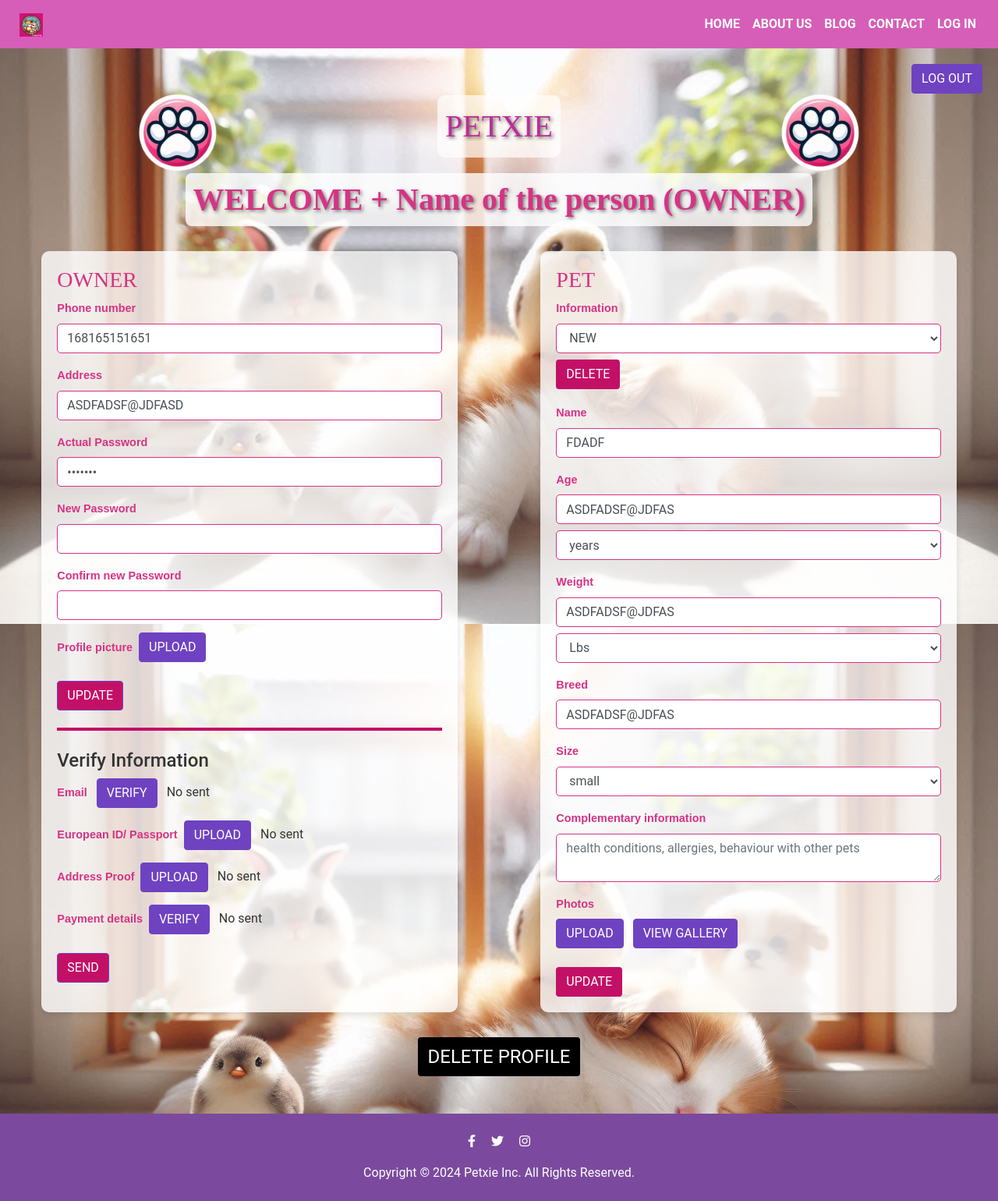
After one commit to SandyJara/PetAppProject, a Spring Boot app: page /updateOwner in a window 1280 px wide. The commit adds this page. Shown: the whole page at 78% size. Run offline with Spring Boot 4, Linux system fonts and the light colour scheme.

Commit message:
2nd page related with the owners added, its the page to be redirected if the user selects update information, i will leave the design like this, with all the fiels and buttons I need for the moment before i start with the back end

```diff
--- a/PetAppSandra/src/main/java/com/project/PetAppSandra/controller/HomeController.java
+++ b/PetAppSandra/src/main/java/com/project/PetAppSandra/controller/HomeController.java
@@ -57,5 +57,14 @@ public class HomeController {
 	        return "petSitter";  //
 	    }
 
+	    @GetMapping("/updateOwner")
+	    public String showUpdateOwnerPage() {
+	        return "updateOwner";  //
+	    }
+
+	    @GetMapping("/updatePetSitter")
+	    public String showUpdatePetSitterPage() {
+	        return "updatePetSitter";  //
+	    }
 
 	}
--- a/PetAppSandra/src/main/resources/static/css/style.css
+++ b/PetAppSandra/src/main/resources/static/css/style.css
@@ -575,6 +575,12 @@ label.profile-label {
     color: #ffffff;
 }
 
+/* Button Styles the blue is for the update profile */
+.profile-btn-blue {
+    float: left !important;
+    margin-left: 0 !important;
+}
+
 .profile-btn-purple:hover {
     background-color: #5a32a3;
     border-color: #5a32a3;
--- a/PetAppSandra/src/main/resources/templates/owner.html
+++ b/PetAppSandra/src/main/resources/templates/owner.html
@@ -68,7 +68,7 @@
             <p>FDGSDFG7</p>
             <p>ADFAFDF</p>
             <p>ADSGADSG ADGADSGADSG</p>
-            <button class="btn profile-btn-purple text-white">Update Information</button>
+            <button class="btn profile-btn-purple text-white" onclick="window.location.href='/updateOwner'">Update Information</button>
         </div>
 
         <!-- Services Section -->
--- a/PetAppSandra/src/main/resources/templates/petSitter.html
+++ b/PetAppSandra/src/main/resources/templates/petSitter.html
@@ -68,7 +68,7 @@
             <p>FDGSDFG7</p>
             <p>ADFAFDF</p>
             <p>ADSGADSG ADGADSGADSG</p>
-            <button class="btn profile-btn-purple text-white">Update Information</button>
+            <button class="btn profile-btn-purple text-white" onclick="window.location.href='/updatePetSitter'">Update Information</button>
         </div>
 
         <!-- Services Section -->
--- /dev/null
+++ b/PetAppSandra/src/main/resources/templates/updateOwner.html
@@ -0,0 +1,206 @@
+<!DOCTYPE html>
+<html lang="en">
+<head>
+    <meta charset="UTF-8">
+    <meta name="viewport" content="width=device-width, initial-scale=1.0">
+    <title>Update Profile: Owner - Petxie</title>
+    <!-- Bootstrap CSS -->
+    <link href="https://stackpath.bootstrapcdn.com/bootstrap/4.5.2/css/bootstrap.min.css" rel="stylesheet">
+    <!-- Custom CSS -->
+    <link href="/css/style.css" rel="stylesheet">
+    <link href="https://cdnjs.cloudflare.com/ajax/libs/font-awesome/5.15.3/css/all.min.css" rel="stylesheet">
+</head>
+<body>
+    <!-- Navbar -->
+    <nav class="navbar navbar-expand-lg navbar-light custom-nav">
+        <a class="navbar-brand" href="/">
+            <img src="/images/logo.png" alt="Pet Community Logo" class="logo">
+        </a>
+        <button class="navbar-toggler" type="button" data-toggle="collapse" data-target="#navbarNav">
+            <span class="navbar-toggler-icon"></span>
+        </button>
+        <div class="collapse navbar-collapse" id="navbarNav">
+            <ul class="navbar-nav ml-auto">
+                <li class="nav-item"><a class="nav-link" href="/">HOME</a></li>
+                <li class="nav-item"><a class="nav-link" href="/aboutUs">ABOUT US</a></li>
+                <li class="nav-item"><a class="nav-link" href="/blog">BLOG</a></li>
+                <li class="nav-item"><a class="nav-link" href="/contact">CONTACT</a></li>
+                <li class="nav-item"><a class="nav-link" href="/login">LOG IN</a></li>
+            </ul>
+        </div>
+    </nav>
+
+
+<button class="btn profile-btn-purple text-white logout-btn" style="position: relative; float: right; margin-right: 20px; margin-top: 20px;">LOG OUT</button>
+
+<!-- PETXIE Title with Images behind Navbar -->
+    <div class="petxie-background">
+        <img src="/images/paw.png" alt="Paw Image" class="paw-left">
+        <div class="petxie-title">PETXIE</div>
+        <img src="/images/paw.png" alt="Paw Image" class="paw-right">
+    </div>
+
+
+    <!-- MY CODE -->
+
+<header class="text-center">
+    <h1 class="profile-title text-shadow welcome-text-bg">WELCOME + Name of the person (OWNER)</h1>
+</header>
+
+
+
+
+<div class="container-fluid mt-4">
+    <div class="row justify-content-around">
+        <!-- Owner Information Section -->
+        <div class="col-lg-5 col-md-6 col-sm-12 profile-section mb-4">
+            <h3 class="profile-header">OWNER</h3>
+            <div class="form-box">
+                <div class="form-group">
+                    <label for="phone-number" class="profile-label">Phone number</label>
+                    <input type="text" id="phone-number" class="form-control profile-form-control" value="168165151651">
+                </div>
+                <div class="form-group">
+                    <label for="address" class="profile-label">Address</label>
+                    <input type="text" id="address" class="form-control profile-form-control" value="ASDFADSF@JDFASD">
+                </div>
+                <div class="form-group">
+                    <label for="actual-password" class="profile-label">Actual Password</label>
+                    <input type="password" id="actual-password" class="form-control profile-form-control" value="xxxxxxx">
+                </div>
+                <div class="form-group">
+                    <label for="new-password" class="profile-label">New Password</label>
+                    <input type="password" id="new-password" class="form-control profile-form-control">
+                </div>
+                <div class="form-group">
+                    <label for="confirm-password" class="profile-label">Confirm new Password</label>
+                    <input type="password" id="confirm-password" class="form-control profile-form-control">
+                </div>
+                <div class="form-group">
+
+             		<label for="profile-picture" class="profile-label">Profile picture</label><button class="btn profile-btn-purple text-white ml-2">UPLOAD</button>
+                </div>
+                <button class="btn profile-btn-purple text-white mt-2" style="float: left; background-color: #c31067;">UPDATE</button>
+             </div>
+
+
+            <br>
+            <br>
+
+            <hr style="border-top: 4px solid #c31067; margin-top: 20px; margin-bottom: 20px;">
+            <div class="form-box">
+                <h4 class="profile-subheader mt-4">Verify Information</h4>
+                <div class="form-group">
+                    <label for="email" class="profile-label">Email</label>
+                    <button class="btn profile-btn-purple text-white ml-2">VERIFY</button>
+                    <span class="status-indicator ml-2">No sent</span>
+                </div>
+                <div class="form-group">
+                    <label for="id-passport" class="profile-label">European ID/ Passport</label><button class="btn profile-btn-purple text-white ml-2">UPLOAD</button>
+                	<span class="status-indicator ml-2">No sent</span>
+                </div>
+                <div class="form-group">
+                    <label for="address-proof" class="profile-label">Address Proof</label><button class="btn profile-btn-purple text-white ml-2">UPLOAD</button>
+                	<span class="status-indicator ml-2">No sent</span>
+                </div>
+                <div class="form-group">
+                    <label for="payment-details" class="profile-label">Payment details</label><button class="btn profile-btn-purple text-white ml-2">VERIFY</button>
+               		<span class="status-indicator ml-2">No sent</span>
+                </div>
+                <button class="btn profile-btn-purple text-white mt-2" style="float: left; background-color: #c31067;">SEND</button>
+            </div>
+        </div>
+
+        <!-- Pet Information Section -->
+        <div class="col-lg-5 col-md-6 col-sm-12 profile-section mb-4">
+            <h3 class="profile-header">PET</h3>
+            <div class="form-box">
+                <div class="form-group">
+                    <label for="pet-selection" class="profile-label">Information</label>
+                    <select id="pet-selection" class="form-control profile-form-control">
+                        <option value="new">NEW</option>
+                        <option value="pet1">Pet 1</option>
+                    </select>
+                   <button class="btn profile-btn-blue text-white mt-2" style="float: left; background-color: #c31067;">DELETE</button>
+
+                     <br>
+                     <br>
+
+                </div>
+                <div class="form-group">
+                    <label for="pet-name" class="profile-label">Name</label>
+                    <input type="text" id="pet-name" class="form-control profile-form-control" value="FDADF">
+                </div>
+                <div class="form-group">
+                    <label for="pet-age" class="profile-label">Age</label>
+                    <input type="text" id="pet-age" class="form-control profile-form-control" value="ASDFADSF@JDFAS">
+                    <select id="age-unit" class="form-control profile-form-control mt-2">
+                        <option value="years">years</option>
+                        <option value="months">months</option>
+                    </select>
+                </div>
+                <div class="form-group">
+                    <label for="pet-weight" class="profile-label">Weight</label>
+                    <input type="text" id="pet-weight" class="form-control profile-form-control" value="ASDFADSF@JDFAS">
+                    <select id="weight-unit" class="form-control profile-form-control mt-2">
+                        <option value="lbs">Lbs</option>
+                        <option value="kg">Kg</option>
+                    </select>
+                </div>
+                <div class="form-group">
+                    <label for="pet-breed" class="profile-label">Breed</label>
+                    <input type="text" id="pet-breed" class="form-control profile-form-control" value="ASDFADSF@JDFAS">
+                </div>
+                <div class="form-group">
+                    <label for="pet-size" class="profile-label">Size</label>
+                    <select id="pet-size" class="form-control profile-form-control">
+                        <option value="small">small</option>
+                        <option value="medium">medium</option>
+                        <option value="big">big</option>
+                    </select>
+                </div>
+                <div class="form-group">
+                    <label for="complementary-info" class="profile-label">Complementary information</label>
+                    <textarea id="complementary-info" class="form-control profile-form-control" placeholder="health conditions, allergies, behaviour with other pets"></textarea>
+                </div>
+                <div class="form-group">
+                    <label for="pet-photos" class="profile-label">Photos</label><br>
+                    <button class="btn profile-btn-purple text-white">UPLOAD</button>
+                    <button class="btn profile-btn-purple text-white ml-2">VIEW GALLERY</button>
+                </div>
+                <button class="btn profile-btn-blue text-white mt-2" style="float: left; background-color: #c31067;">UPDATE</button>
+            </div>
+        </div>
+    </div>
+
+    <div class="row justify-content-center">
+         <button class="btn profile-btn-blue text-white mt-2" style="float: left; background-color: BLACK; font-size: 1.5em;">DELETE PROFILE</button>
+    </div>
+   		 <br>
+         <br>
+
+</div>
+
+
+
+
+
+
+
+
+    <!-- Footer -->
+    <footer class="footer py-4 footer-custom">
+        <div class="container text-center">
+            <div class="social-icons mb-3">
+                <a href="#" class="text-white mx-2"><i class="fab fa-facebook-f"></i></a>
+                <a href="#" class="text-white mx-2"><i class="fab fa-twitter"></i></a>
+                <a href="#" class="text-white mx-2"><i class="fab fa-instagram"></i></a>
+            </div>
+            <p class="mb-0">Copyright © 2024 Petxie Inc. All Rights Reserved.</p>
+        </div>
+    </footer>
+
+    <script src="https://code.jquery.com/jquery-3.5.1.min.js"></script>
+    <script src="https://stackpath.bootstrapcdn.com/bootstrap/4.5.2/js/bootstrap.min.js"></script>
+</body>
+</html>
```
Also changed, not shown: PetAppSandra/src/main/resources/templates/updatePetSitter.html (added, +68 -0 lines).
